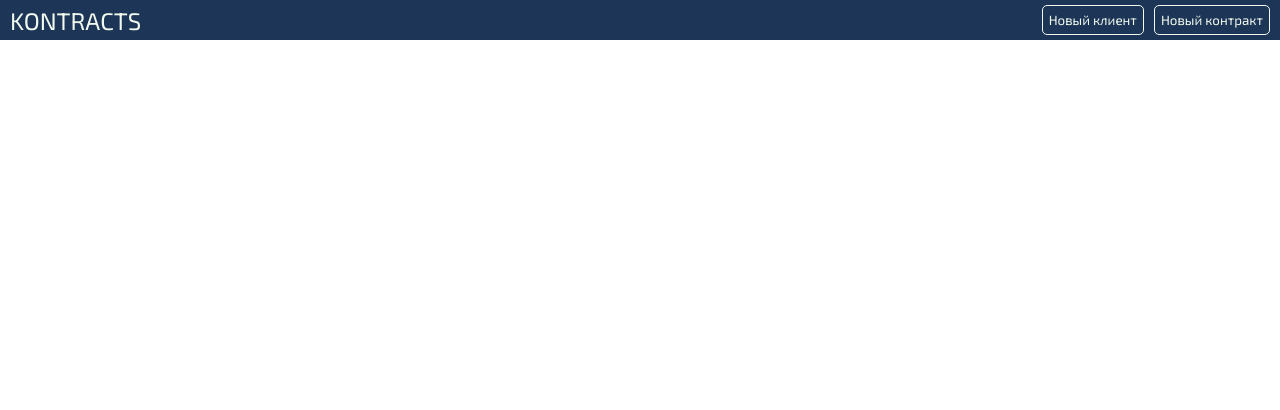
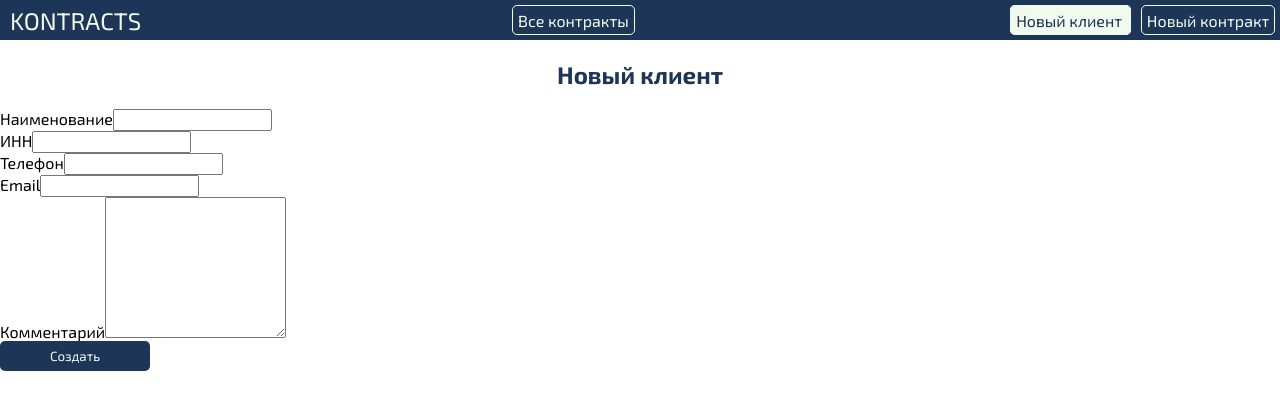
Before and after one commit to ar10n/kontracts, a Vue app in the folder frontend/: page /clients/create in a window 1280 px wide. Shown: the top 410 px of the page. Built offline with nearby package versions, Linux system fonts and the light colour scheme.

Commit message:
add new_client form

```diff
--- /dev/null
+++ b/frontend/src/components/clients/NewClient.vue
@@ -0,0 +1,165 @@
+<template>
+  <h2>Новый клиент</h2>
+
+  <form @submit.prevent="submitData">
+    <div>
+      <label for="name">Наименование</label>
+      <input id="name" name="name" type="text" ref="nameInput">
+    </div>
+    <div>
+      <label for="inn">ИНН</label>
+      <input id="inn" name="inn" type="text" ref="innInput">
+    </div>
+    <div>
+      <label for="phone">Телефон</label>
+      <input id="phone" name="phone" type="text" ref="phoneInput">
+    </div>
+    <div>
+      <label for="email">Email</label>
+      <input id="email" name="email" type="email" ref="emailInput">
+    </div>
+    <div>
+      <label for="comment">Комментарий</label>
+      <textarea id="comment" name="comment" rows="9" ref="commentInput"></textarea>
+    </div>
+    <div>
+      <base-button type="submit" mode="submit">Создать</base-button>
+    </div>
+  </form>
+
+</template>
+
+<script>
+import BaseButton from '../UI/BaseButton.vue';
+
+export default {
+  data() {
+    return {
+      clients: [],
+      companies: [],
+      regions: [],
+      products: []
+    }
+  },
+  components: { BaseButton },
+  methods: {
+    submitData() {
+      const nameInput = this.$refs.nameInput.value;
+      const innInput = this.$refs.innInput.value;
+      const phoneInput = this.$refs.phoneInput.value;
+      const emailInput = this.$refs.emailInput.value;
+      const commentInput = this.$refs.commentInput.value;
+
+      const data = {
+        'name': nameInput,
+        'inn': innInput,
+        'phone': phoneInput,
+        'email': emailInput,
+        'comment': commentInput
+      };
+
+      fetch('http://127.0.0.1:8000/api/v1/client/create', {
+        method: 'POST',
+        headers: {
+          'Content-Type': 'application/json'
+        },
+        body: JSON.stringify(data)
+      })
+    }
+  },
+}
+</script>
+
+<style scoped>
+h2 {
+  color: #1d3557;
+  text-align: center;
+}
+
+.client-form {
+  display: flex;
+  justify-content: space-around;
+}
+
+.left-side {
+  width: 45%;
+}
+
+.ls-element {
+  display: flex;
+  flex-direction: column;
+  padding: 1rem;
+}
+
+.right-side {
+  width: 45%;
+  display: flex;
+}
+
+.radio-line {
+  display: flex;
+  justify-content: space-between;
+  margin-top: 1rem;
+}
+
+.bold-label {
+  font-weight: bold;
+}
+
+select,
+input {
+  font-family: inherit;
+}
+
+.form-line {
+  display: flex;
+  justify-content: space-around;
+  margin-bottom: 0.5rem;
+}
+
+.line-element {
+  display: flex;
+  flex-direction: column;
+  width: 45%;
+}
+
+.line-textarea {
+  display: flex;
+  flex-direction: column;
+  width: 95%;
+}
+
+.line-textarea>textarea {
+  resize: none;
+}
+
+.background {
+  position: fixed;
+  top: 0;
+  left: 0;
+  height: 100vh;
+  width: 100%;
+  background-color: rgba(0, 0, 0, 0.55);
+  z-index: 10;
+}
+
+section {
+  padding: 1rem;
+}
+
+section>div {
+  padding: 0.5rem;
+}
+
+menu {
+  padding: 1.5rem;
+  display: flex;
+  justify-content: flex-end;
+  margin: 0;
+}
+
+.buttons {
+  display: flex;
+  justify-content: space-between;
+}
+</style>
--- a/frontend/src/components/layouts/TheHeader.vue
+++ b/frontend/src/components/layouts/TheHeader.vue
@@ -1,58 +1,22 @@
 <template>
   <div>
-    <contract-modal v-if="newContractClicked">
-      <template #actions>
-        <base-button @click="closeContractModal" mode="base">Закрыть</base-button>
-      </template>
-    </contract-modal>
-
-    <client-modal v-if="newClientClicked">
-      <template #actions>
-        <base-button @click="closeClientModal" mode="base">Закрыть</base-button>
-      </template>
-    </client-modal>
-
     <header>
       <div class="logo">KONTRACTS</div>
+      <router-link to="/">
+        Все контракты
+      </router-link>
+
       <div class="buttons">
-        <header-button @click="toggleClientModal">Новый клиент</header-button>
-        <header-button @click="toggleContractModal">Новый контракт</header-button>
-        <!-- <header-button>Новая претензия</header-button> -->
+        <router-link to="/clients/create">
+          Новый клиент
+        </router-link>
+        <router-link to="/contracts/create">
+          Новый контракт
+        </router-link>
       </div>
     </header>
   </div>
 </template>
-
-<script>
-import BaseButton from '../UI/BaseButton.vue';
-import ClientModal from '../UI/ClientModal.vue';
-import ContractModal from '../UI/ContractModal.vue';
-import HeaderButton from '../UI/HeaderButton.vue';
-
-export default {
-  data() {
-    return {
-      newContractClicked: false,
-      newClientClicked: false,
-    }
-  },
-  components: { BaseButton, HeaderButton, ContractModal, ClientModal },
-  methods: {
-    toggleContractModal() {
-      this.newContractClicked = !this.newContractClicked;
-    },
-    closeContractModal() {
-      this.newContractClicked = false;
-    },
-    toggleClientModal() {
-      this.newClientClicked = !this.newClientClicked;
-    },
-    closeClientModal() {
-      this.newClientClicked = false;
-    },
-  }
-}
-</script>
 
 <style scoped>
 header {
@@ -63,6 +27,28 @@ header {
   height: 5vh;
 }
 
+a {
+  text-decoration: none;
+  padding: 0.3rem;
+  margin: 0.3rem;
+  border: 1px solid #f1faee;
+  border-radius: 5px;
+  background-color: #1d3557;
+  color: #f1faee;
+}
+
+a:hover {
+  background-color: #f1faee;
+  color: #1d3557;
+  transition: all 300ms ease-out;
+}
+
+.router-link-active {
+  background-color: #f1faee;
+  color: #1d3557;
+  cursor: not-allowed;
+}
+
 .logo {
   color: #f1faee;
   font-size: 1.5rem;
--- a/frontend/src/main.js
+++ b/frontend/src/main.js
@@ -1,13 +1,16 @@
 import { createApp } from 'vue';
 import { createRouter, createWebHistory } from 'vue-router';
 import App from './App.vue';
+import NewClient from './components/clients/NewClient.vue';
 import ContractDetails from './components/contracts/ContractDetails.vue';
 import TheContracts from './components/contracts/TheContracts.vue';
 
 const router = createRouter({
   history: createWebHistory(),
   routes: [
-    { path: '/contracts', component: TheContracts },
+    { path: '/clients/create', component: NewClient },
+    { path: '/', component: TheContracts },
+    { path: '/contracts/create', component: TheContracts },
     { path: '/contracts/:id', component: ContractDetails }
   ]
 });
```
Also changed, not shown: frontend/src/components/layouts/TheBody.vue (deleted, +0 -24 lines), frontend/src/components/layouts/TheHeader_old.vue (added, +71 -0 lines).
